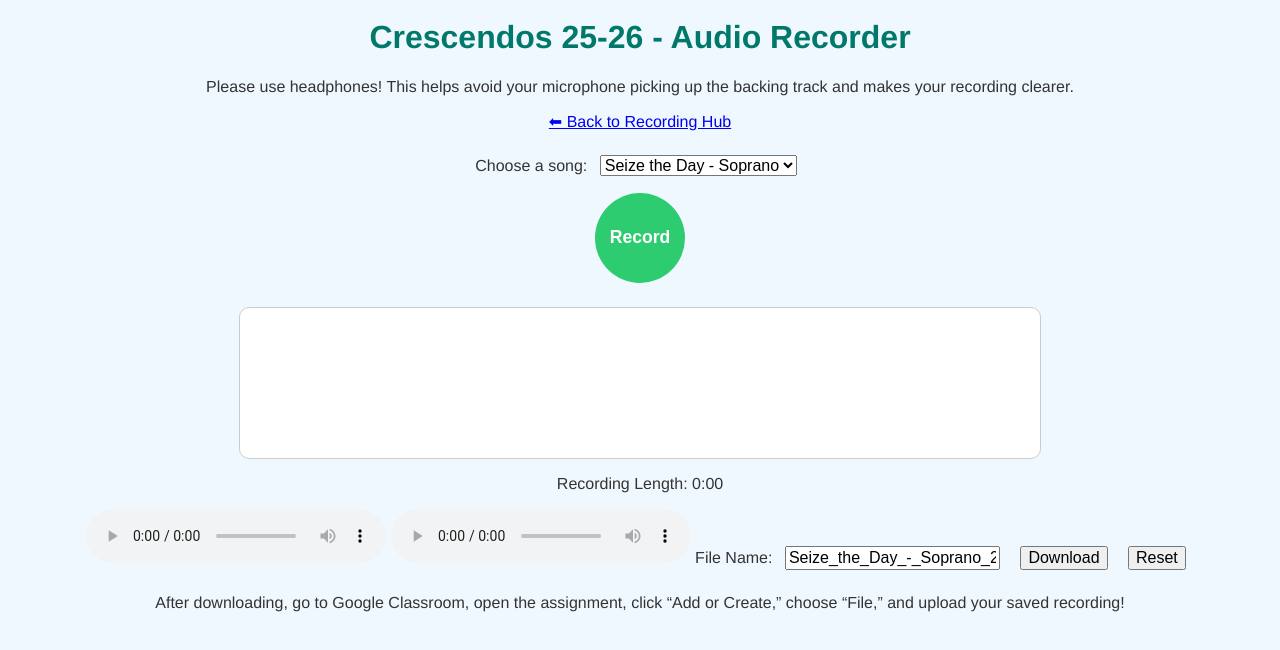
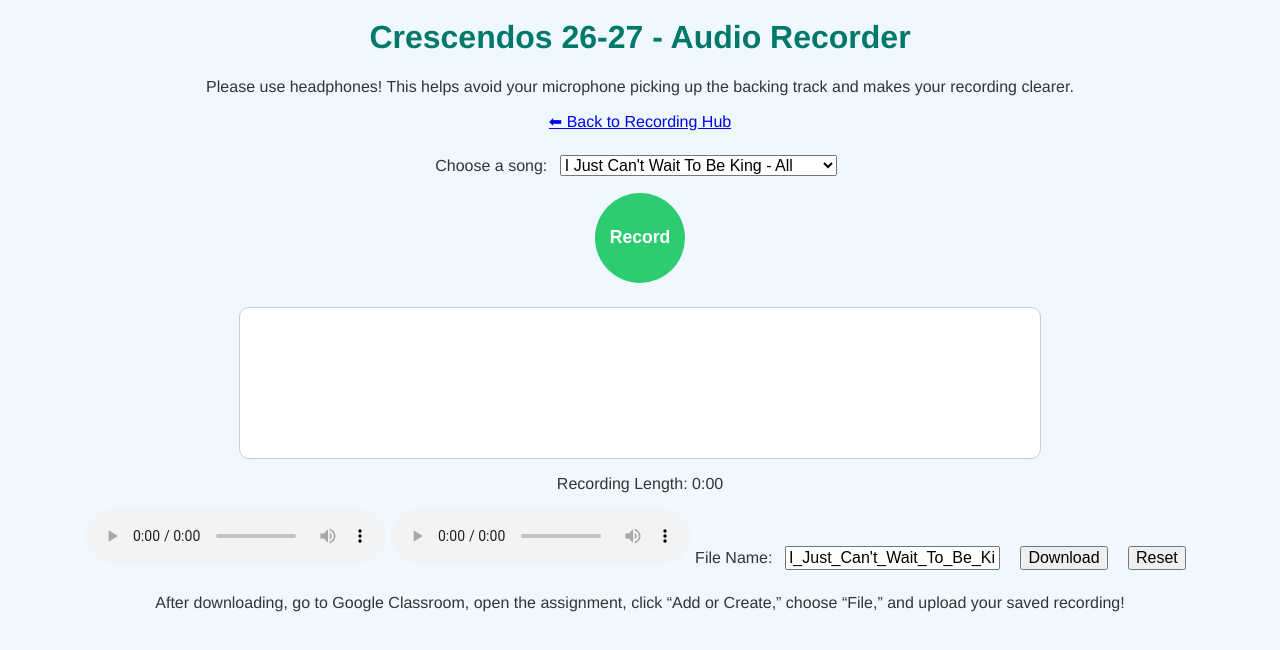
Before and after one commit to jmocs94/Schmidt-Education, a plain HTML site: page audio.html in a window 1280 px wide. Shown: the part 206-856 px from the top of the page. Drawn offline with Linux system fonts and the light colour scheme.

Commit message:
2026-2027 Update
Updating the audio recording site for this year.

```diff
--- a/audio.html
+++ b/audio.html
@@ -3,7 +3,7 @@
 <head>
   <meta charset="UTF-8" />
   <meta name="viewport" content="width=device-width, initial-scale=1.0"/>
-  <title>Audio Recorder - Crescendos 25-26</title>
+  <title>Audio Recorder - Crescendos 26-27</title>
   <style>
     body {
       font-family: Helvetica, Arial, sans-serif;
@@ -64,20 +64,19 @@
   <a href="https://schmidt-education.com">
   <img src="https://raw.githubusercontent.com/jmocs94/Schmidt-Education/360c0fde872bd41d319af96a3e55bc9df7df3a54/Crescendos_w_trans.png" width="160" alt="Crescendos" style="border:0;">
 </a>
-  <h1>Crescendos 25-26 - Audio Recorder</h1>
+  <h1>Crescendos 26-27 - Audio Recorder</h1>
   <p>Please use headphones! This helps avoid your microphone picking up the backing track and makes your recording clearer.</p>
   <nav><a href="index.html">⬅ Back to Recording Hub</a></nav>
 
   <label for="songSelect">Choose a song:</label>
   <select id="songSelect">
-    <option value='Crescendos 25-26/1-SeizeTheDay-Soprano.mp3'>Seize the Day - Soprano</option>
-    <option value='Crescendos 25-26/1-SeizeTheDay-Alto.mp3'>Seize the Day - Alto</option>
-    <option value='Crescendos 25-26/1-SeizeTheDay-Baritone.mp3'>Seize the Day - Baritone</option>
-    <option value='Crescendos 25-26/01 Seize the Day - Performance.mp3'>Seize the Day</option>
-    <option value='Crescendos 25-26/CouldHaveBeenMe-Performance.mp3'>Could Have Been Me</option>
-    <option value='Crescendos 25-26/3-GoTheDistance-Full.mp3'">Go the Distance</option>
-    <option value='Crescendos 25-26/4-LifeIsAHighway-Full.mp3'>Life is a Highway</option>
-    <option value='Crescendos 25-26/05-ILived-Performance-Modified.mp3'>I Lived</option>
+    <option value='Crescendos-26-27/01-IJustCantWaitToBeKing-All.mp3'>I Just Can't Wait To Be King - All</option>
+    <option value='Crescendos-26-27/02-YoullBeBack-KingOfAnything-All.mp3'>King Of Anything Youll Be Back - All</option>
+    <option value='Crescendos-26-27/03-WhatItSoundsLike-All.mp3'>What It Sounds Like - All</option>
+    <option value='Crescendos-26-27/04-LongLive-All.mp3'>Long Live - All</option>
+    <option value='Crescendos-26-27/04-LongLive-Soprano.mp3'>Long Live - Soprano</option>
+    <option value='Crescendos-26-27/04-LongLive-Alto.mp3'>Long Live - Alto</option>
+    <option value='Crescendos-26-27/04-LongLive-Baritone.mp3'>Long Live - Baritone</option>
   </select>
 
   <div class="controls">
```
Also changed, not shown: 8 other files.
